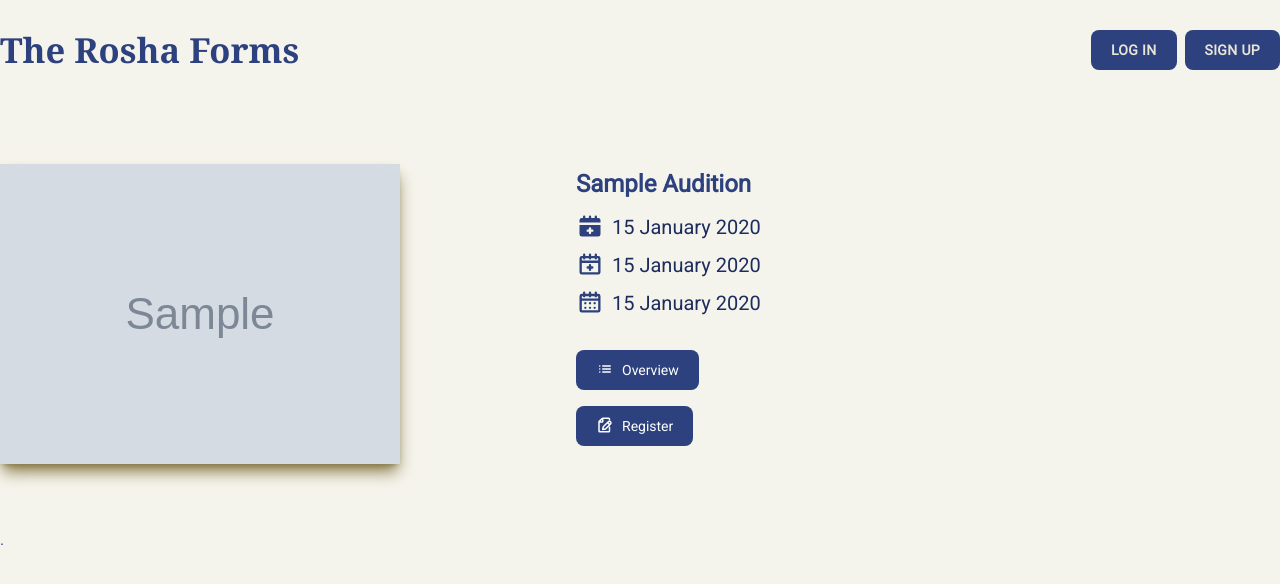
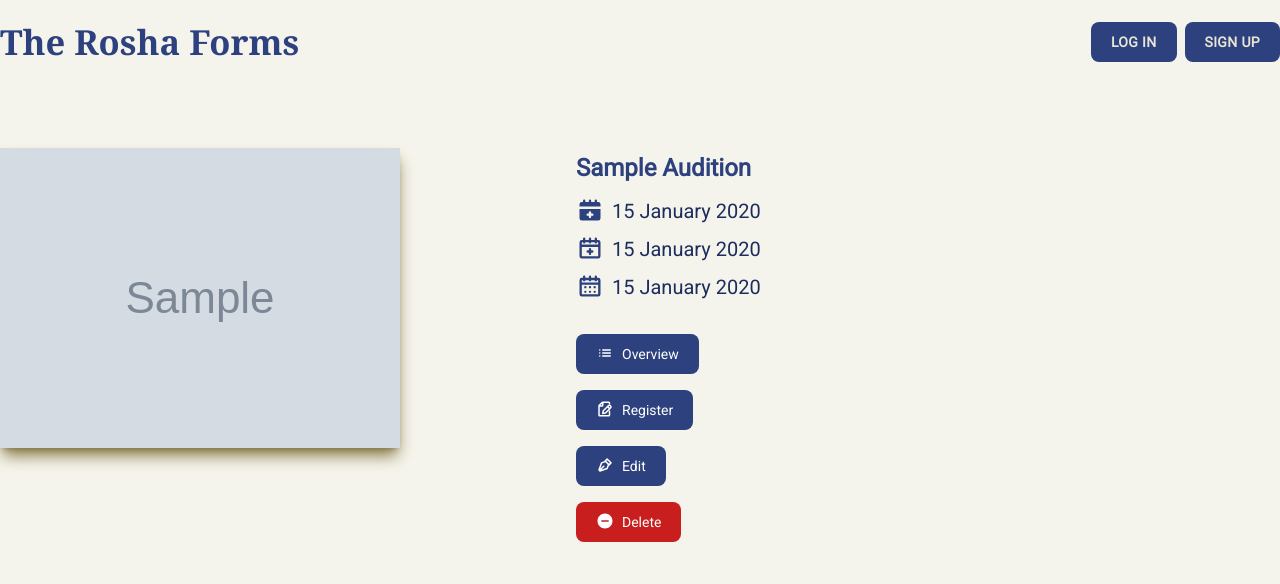
Before and after one commit to SpringOfLives/rosha_forms, a Django app: page /audition/1/ in a window 1280 px wide. Shown: the top 584 px of the page. Run offline with Django 5.2, Linux system fonts and the light colour scheme; tables that the repository leaves empty hold one stand-in row (values such as "Sample post"); grey boxes marked "Sample" are stand-in pictures; style sheets or scripts are compiled from the project's sources; some libraries are stand-ins or nearby versions.

Commit message:
misc style

```diff
--- a/templates/apps/audition/audition_detail.html
+++ b/templates/apps/audition/audition_detail.html
@@ -7,6 +7,7 @@
             <img class="my-0 cursor-pointer object-contain shadow-lg shadow-secondary-500 transition-all duration-500 hover:brightness-95 hover:shadow-none dark:hidden"
                  src="{{ audition.poster.url }}"
                  alt="" />
+            <div class="w-fit mt-4 sm:flex sm:items-center sm:gap-4"></div>
          </div>
          <div class="mt-6 sm:mt-8 lg:mt-0 col-span-4 py-2">
             <h6 class="capitalize">{{ audition.name }}</h6>
@@ -64,7 +65,7 @@
                </a>
             </div>
             <div class="w-fit mt-4 sm:flex sm:items-center sm:gap-4">
-               <a href="#registerForm"
+               <a href="{% url "auditioner:auditioner-create" audition.id %}"
                   title=""
                   class="mt-4 flex items-center justify-center gap-x-2 rounded-lg bg-primary-700 px-5 py-2.5 text-sm font-medium text-white hover:bg-primary-800 focus:ring-4 focus:ring-primary-300 focus:outline-none sm:mt-0 dark:bg-primary-600 dark:hover:bg-primary-700 dark:focus:ring-primary-800"
                   role="button">
@@ -80,8 +81,46 @@
                   Register
                </a>
             </div>
+            <div class="w-fit mt-4 sm:flex sm:items-center sm:gap-4">
+               <a href="{% url "audition:audition-update" audition.id %}"
+                  title=""
+                  class="mt-4 flex items-center justify-center gap-x-2 rounded-lg bg-primary-700 px-5 py-2.5 text-sm font-medium text-white hover:bg-primary-800 focus:ring-4 focus:ring-primary-300 focus:outline-none sm:mt-0 dark:bg-primary-600 dark:hover:bg-primary-700 dark:focus:ring-primary-800"
+                  role="button">
+                  <svg class="mb-0.5 size-4.5 text-white dark:text-white"
+                       aria-hidden="true"
+                       xmlns="http://www.w3.org/2000/svg"
+                       width="24"
+                       height="24"
+                       fill="none"
+                       viewBox="0 0 24 24">
+                     <path stroke="currentColor" stroke-linecap="round" stroke-linejoin="round" stroke-width="2" d="m4.988 19.012 5.41-5.41m2.366-6.424 4.058 4.058-2.03 5.41L5.3 20 4 18.701l3.355-9.494 5.41-2.029Zm4.626 4.625L12.197 6.61 14.807 4 20 9.194l-2.61 2.61Z" />
+                  </svg>
+                  Edit
+               </a>
+            </div>
+            <div class="w-fit mt-4 sm:flex sm:items-center sm:gap-4">
+               <button data-modal-target="delete-modal-{{audition.id}}"
+                       data-modal-toggle="delete-modal-{{audition.id}}"
+                       class="mt-4 flex items-center justify-center gap-x-2 rounded-lg bg-red-700 px-5 py-2.5 text-sm font-medium text-white hover:bg-red-800 focus:ring-4 focus:ring-primary-300 focus:outline-none sm:mt-0 dark:bg-primary-600 dark:hover:bg-primary-700 dark:focus:ring-primary-800"
+                       role="button">
+                  <svg class="mb-0.5 size-4.5 text-white dark:text-white"
+                       aria-hidden="true"
+                       xmlns="http://www.w3.org/2000/svg"
+                       width="24"
+                       height="24"
+                       fill="currentColor"
+                       viewBox="0 0 24 24">
+                     <path fill-rule="evenodd" d="M2 12C2 6.477 6.477 2 12 2s10 4.477 10 10-4.477 10-10 10S2 17.523 2 12Zm5.757-1a1 1 0 1 0 0 2h8.486a1 1 0 1 0 0-2H7.757Z" clip-rule="evenodd" />
+                  </svg>
+                  Delete
+               </button>
+            </div>
          </div>
       </div>
    </section>
-   {% include "apps/auditioner/auditioner_form.html" %}
 {% endblock content %}
+
+{% block modal %}
+    {% url 'audition:audition-delete' audition.id as delete_url %}
+    {% include "components/delete_modal.html" with modal_id=audition.id obj_name=audition.name url=delete_url %}
+{% endblock modal %}
--- a/templates/apps/audition/audition_form.html
+++ b/templates/apps/audition/audition_form.html
@@ -4,5 +4,5 @@
    Audition - form
 {% endblock title %}
 {% block content %}
-   <div class="container">{% crispy form %}</div>
+   <div class="container mt-16">{% crispy form %}</div>
 {% endblock content %}
--- a/templates/apps/audition/audition_list.html
+++ b/templates/apps/audition/audition_list.html
@@ -7,7 +7,7 @@
 {% block content %}
    <section class="h-full w-full mx-auto mt-12">
       <h6 class="text-center underline-offset-4 underline">Our Auditions</h6>
-      <div class="mt-12 grid grid-cols-4 gap-x-8">
+      <div class="mt-12 grid grid-cols-3 gap-x-8">
          {% for audition in audition_list %}
             <div class="relative text-center h-full hover:brightness-90 hover:shadow-lg shadow-secondary-500 cursor-pointer transition-all duration-500">
                <img src="{{ audition.poster.url }}" class="object-cover h-fit ">
--- a/templates/components/navbar/_index.html
+++ b/templates/components/navbar/_index.html
@@ -1,4 +1,4 @@
-<nav class="dark:bg-gray-900 py-6 text-primary-700">
+<nav class="dark:bg-gray-900 py-4 text-primary-700">
    <div class="flex flex-wrap items-center justify-between mx-auto bg-amber-500py-4">
       {% include "components/navbar/logo.html" %}
       <div class="flex items-center md:order-2 space-x-3 md:space-x-0 rtl:space-x-reverse">
```
